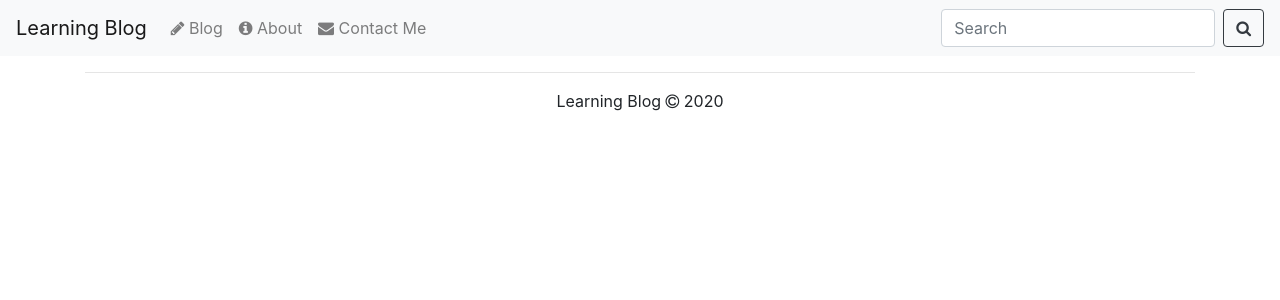
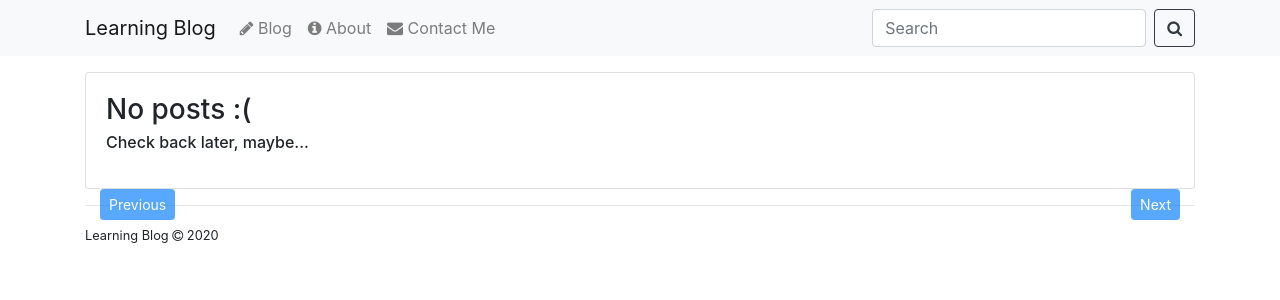
Before and after one commit to bjsi/simple-blog, a Flask app: template app/templates/blog.html in a window 1280 px wide. Shown: the top 300 px of the page. Run offline with Flask 2, Linux system fonts and the light colour scheme; the template is opened without the code that fills it, so the values that code supplies are empty; some libraries are stand-ins or nearby versions.

Commit message:
Almost ready

```diff
--- a/app/models.py
+++ b/app/models.py
@@ -59,7 +59,7 @@ class Tag(db.Model):
 
     id = db.Column(db.Integer, primary_key=True)
     tag = db.Column(db.Text, nullable=False)
-    notes = db.relationship('Post',
+    posts = db.relationship('Post',
                             secondary=post_tags,
                             back_populates='tags')
 
--- a/app/templates/about.html
+++ b/app/templates/about.html
@@ -1,8 +1,4 @@
 {% extends "base.html" %}
-
-{% block page_header %}
-About
-{% endblock page_header %}
 
 {% block page_content %}
 <h1>About</h1>
--- a/app/templates/base.html
+++ b/app/templates/base.html
@@ -12,6 +12,7 @@
     </head>
     <body>
         <nav class="navbar navbar-expand-lg navbar-light bg-light">
+            <div class="container">
                 <a class="navbar-brand" href="/">Learning Blog</a>
                 <button class="navbar-toggler"
                         type="button"
@@ -32,18 +33,24 @@
                         <a class="nav-link" href="/contact"><i class="fa fa-envelope"></i> Contact Me</a>
                     </ul>
                     <form class="form-inline my-2 my-lg-0">
-              <input class="form-control mr-sm-2" type="search" placeholder="Search">
-              <button class="btn btn-outline-dark my-2 my-sm-0" type="submit"><i class="fa fa-search"></i></button>
+                    <input class="form-control mr-sm-2"
+                           type="search"
+                           placeholder="Search">
+                    <button class="btn btn-outline-dark my-2 my-sm-0"
+                            type="submit">
+                        <i class="fa fa-search"></i>
+                    </button>
                     </form>
+                </div>
             </div>
         </nav>
 
-        <div class="container">
+        <div class="container mb-3">
             {% block page_header %}
             {% endblock page_header %}
         </div>
 
-        <div class="container">
+        <div class="container mb-2">
             {% block page_content %}
             {% endblock page_content %}
         </div>
@@ -51,7 +58,9 @@
         <div class="container">
             <footer>
                 <hr>
-                <p class="text-center">Learning Blog <i class="fa fa-copyright"></i> 2020</p>
+                <p>
+                    <small class="text-center">Learning Blog <i class="fa fa-copyright"></i> 2020</small>
+                </p>
             </footer>
         </div>
     </body>
--- a/app/templates/blog.html
+++ b/app/templates/blog.html
@@ -1,5 +1,49 @@
 {% extends "base.html" %}
 
 {% block page_content %}
+{% if posts %}
+    {% for post in posts %}
+        <div class="container mb-2">
+            <div class="card">
+                <div class="card-body">
+                    <div class="container">
+                        <h2><a href="#">{{ post.title }}</a></h2>
+                        <p>
+                            <i class="fa fa-user"></i> Me  |  <i class="fa fa-calendar"></i> {{ post.created_at.strftime('%Y-%m-%d') }}
+                        <p>
+                    </div>
+                <div class="container">
+                    <hr>
+                    <h5 class="card-text">
+                        {{ post.content }}
+                    </h5>
+                    <hr>
+                </div>
+                <div class="container">
+                    <p>
+                        <i class="fa fa-pencil-square-o"></i> Modified: {{ post.created_at.strftime('%Y-%m-%d') }}  |
+                        <i class="fa fa-comment"></i> Comments  |
+                        <i class="fa fa-file-word-o"></i> Words: {{ post.content | wordcount }}
+                    </p>
+                </div>
+            </div>
+        </div>
+    {% endfor %}
+{% else %}
+    <div class="card">
+        <div class="card-body">
+            <h3 class="card-title">No posts :(</h3>
+            <h6 class="card-subtitle mb-2">Check back later, maybe...</h6>
+            <p></p>
+        </div>
+    </div>
+{% endif %}
+
+<div class="container">
+    <button class="btn btn-primary btn-sm disabled float-left"
+            id="prev-page-button">Previous</button>
+    <button class="btn btn-primary btn-sm disabled float-right"
+            id="next-page-button">Next</button>
+</div>
 
 {% endblock page_content %}
--- a/app/templates/contact.html
+++ b/app/templates/contact.html
@@ -1,12 +1,9 @@
 {% extends "base.html" %}
-
-{% block page_header %}
-    Contact
-{% endblock page_header %}
 
 {% block page_content %}
 <div>
     <h1>Contact</h1>
     <p>Send an email to ...</p>
+    <p>You can also find me on the <a href="https://discord.gg/pB7jcSK">SuperMemo Discord server</a></p>
 </div>
 {% endblock page_content %}
--- a/config.py
+++ b/config.py
@@ -7,6 +7,6 @@ APP_ROOT = os.path.dirname(os.path.realpath(__name__))
 class Config:
     FLASK_DEBUG = True
     SQLALCHEMY_DATABASE_URI = 'sqlite:////' + \
-                              os.path.join(APP_ROOT, 'notes.db')
+                              os.path.join(APP_ROOT, 'blog.db')
     SQLALCHEMY_TRACK_MODIFICATIONS = False
     SQLALCHEMY_ECHO = True
```
Also changed, not shown: app/templates/home.html (+1 -6 lines), app/views.py (+11 -3 lines). Lines whose indentation alone changed are shown as unchanged.
